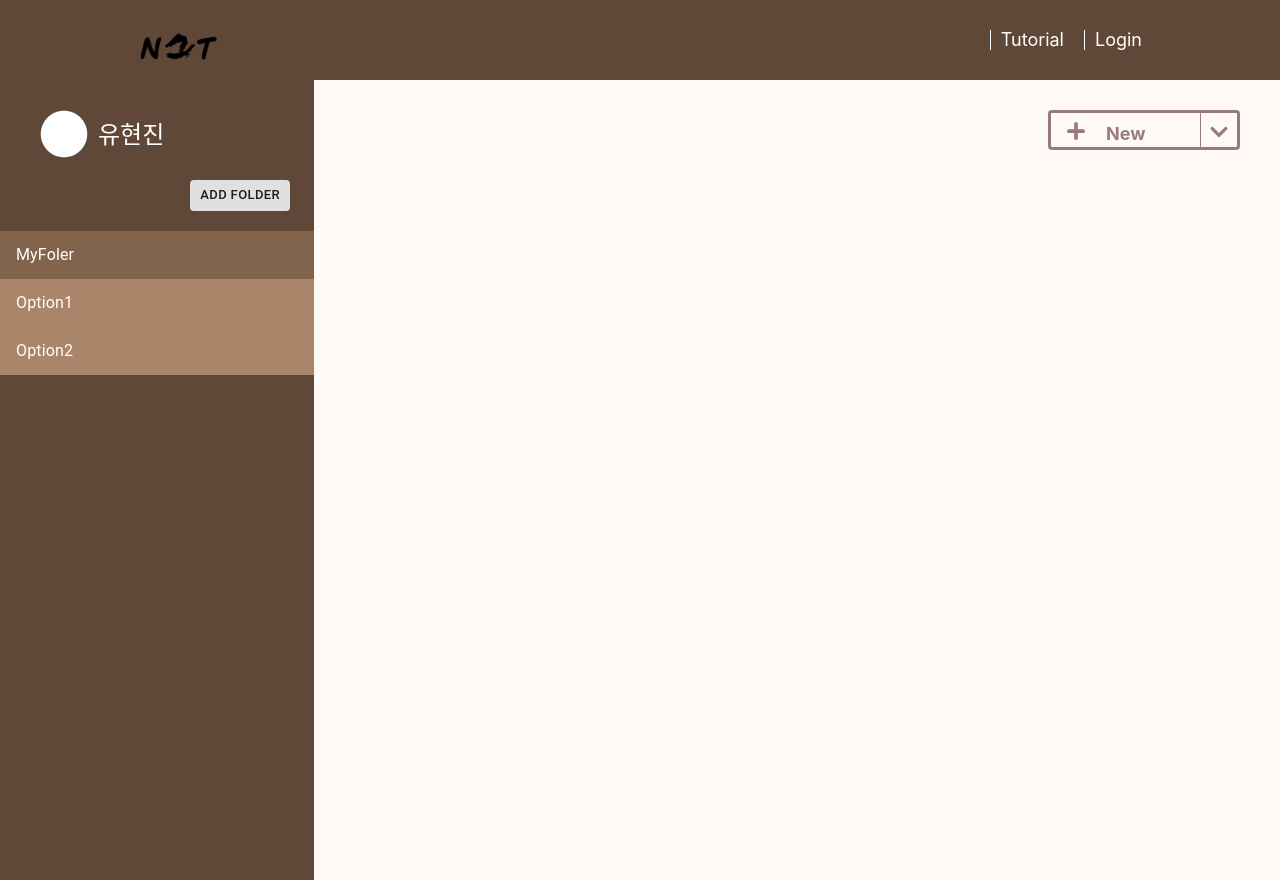
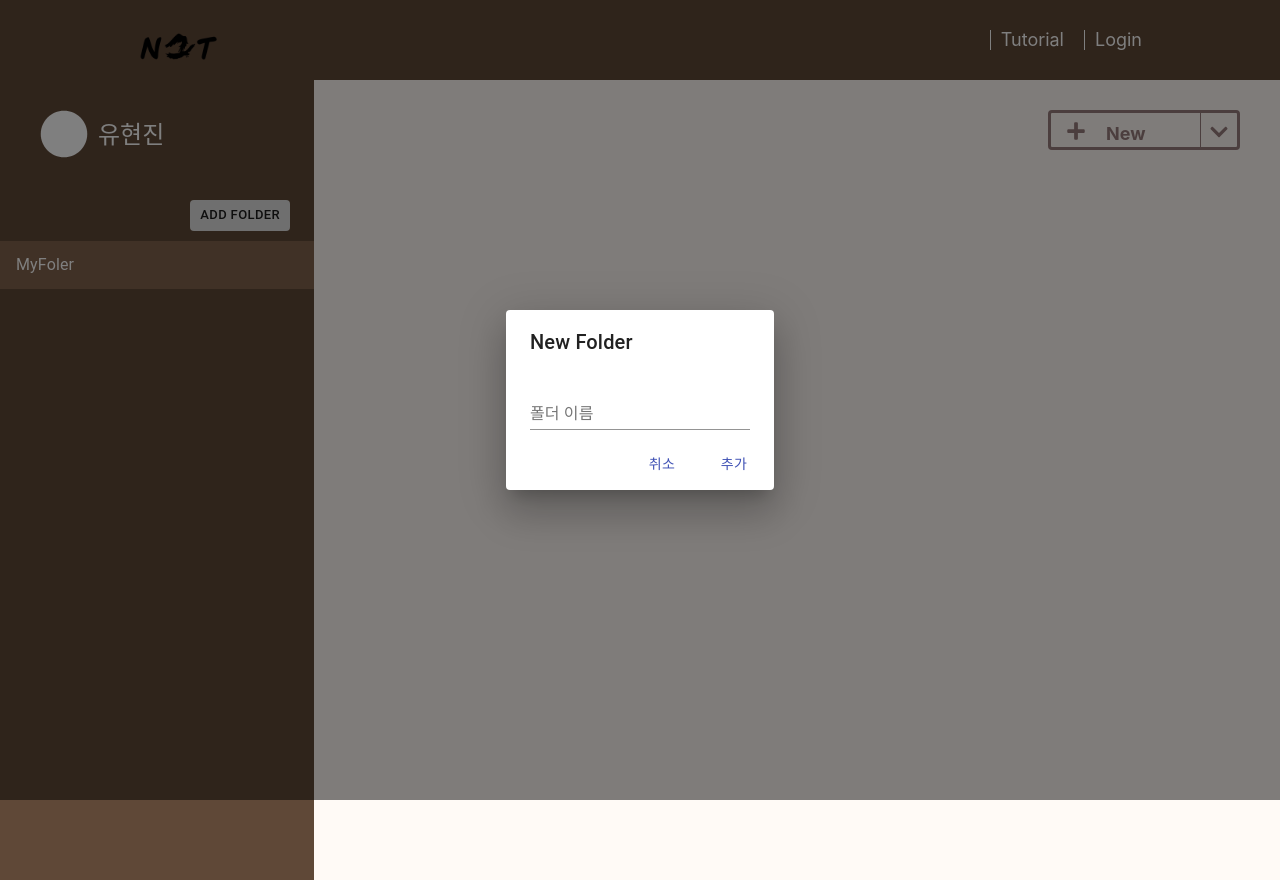
Before and after one commit to sigma-crow/n2t, a React (Create React App) app in the folder FE/: page /note in a window 1280 px wide. Both pictures are taken after a click on the button "ADD FOLDER". Built offline with nearby package versions, Linux system fonts and the light colour scheme; the HTML template or start-up script is replaced by a standard one.

Commit message:
[FE]fix: 사이드바 폴더 생성
 - sidebar 폴더 생성 (및 모달)

```diff
--- a/FE/src/components/sidebar/folderBtn.js
+++ b/FE/src/components/sidebar/folderBtn.js
@@ -1,6 +1,11 @@
-import React from 'react';
+import React, {useState} from 'react';
 import {makeStyles} from '@material-ui/core/styles';
 import Button from '@material-ui/core/Button';
+import Dialog from '@material-ui/core/Dialog';
+import DialogActions from '@material-ui/core/DialogActions';
+import DialogContent from '@material-ui/core/DialogContent';
+import DialogTitle from '@material-ui/core/DialogTitle';
+import TextField from '@material-ui/core/TextField';
 
 const useStyles = makeStyles((theme) => ({
   root: {
@@ -10,15 +15,57 @@ const useStyles = makeStyles((theme) => ({
   },
 }));
 
-const FolderBtn = () => {
+const FolderBtn = (props) => {
   const classes = useStyles();
-
+  const [folder, setFolder] = useState({folderName: ''});
+  const handleChange = (e) => {
+    setFolder({...folder, [e.target.name]: e.target.value});
+  };
+  const addFolder = () => {
+    props.addFolder(folder);
+    handleClose();
+    setFolder({folderName: ''});
+  };
+  const [open, setOpen] = React.useState(false);
+  const handleOpen = () => {
+    setOpen(true);
+  };
+  const handleClose = () => {
+    setOpen(false);
+  };
   return (
-    <div className={classes.root}>
-      <Button size='small' variant='contained' disableElevation>
-        add folder
-      </Button>
-    </div>
+    <>
+      <div className={classes.root}>
+        <Button
+          size='small'
+          variant='contained'
+          disableElevation
+          onClick={handleOpen}
+        >
+          add folder
+        </Button>
+      </div>
+      <Dialog onClose={handleClose} open={open}>
+        <DialogTitle>New Folder</DialogTitle>
+        <DialogContent>
+          <TextField
+            value={folder.folderName}
+            onChange={handleChange}
+            name='folderName'
+            label='폴더 이름'
+            fullWidth
+          />
+        </DialogContent>
+        <DialogActions>
+          <Button autoFocus onClick={handleClose} color='primary'>
+            취소
+          </Button>
+          <Button autoFocus onClick={addFolder} color='primary'>
+            추가
+          </Button>
+        </DialogActions>
+      </Dialog>
+    </>
   );
 };
 
--- a/FE/src/components/sidebar/myfolder/index.js
+++ b/FE/src/components/sidebar/myfolder/index.js
@@ -1,9 +1,10 @@
-import React from 'react';
+import React, {useState} from 'react';
 import {makeStyles} from '@material-ui/core/styles';
 import List from '@material-ui/core/List';
 import ListItem from '@material-ui/core/ListItem';
 import ListItemText from '@material-ui/core/ListItemText';
 import styled, {ThemeProvider} from 'styled-components';
+import FolderBtn from '../folderBtn';
 
 const Container = styled.div`
   width: 100%;
@@ -20,12 +21,25 @@ const Wrapper = styled.div`
   margin-top: 10px;
   color: white;
 `;
-
 const SubWrapper = styled.div`
   width: 100%;
   height: 48px;
   background: #aa856a;
   color: white;
+`;
+
+const ListWrapper = styled.div`
+  width: 100%;
+  height: 48px;
+`;
+const ContentWrapper = styled.div`
+  display: flex;
+  flex-direction: column;
+  width: 100%;
+  height: 400px;
+  margin-top: 10px;
+  align-items: flex-end;
+  background: #5f4837;
 `;
 const useStyles = makeStyles((theme) => ({
   root: {
@@ -36,11 +50,26 @@ const useStyles = makeStyles((theme) => ({
 function ListItemLink(props) {
   return <ListItem button component='a' {...props} />;
 }
-
 const MyFolder = () => {
   const classes = useStyles();
+  const [folders, setFolders] = useState([]);
+
+  const addFolder = (folder) => {
+    setFolders([folder, ...folders]);
+    folder.folderName;
+  };
+
+  const folderList = folders.map((item, id) => (
+    <SubWrapper key={id}>
+      <ListItemLink>
+        <ListItemText>{item.folderName}</ListItemText>
+      </ListItemLink>
+    </SubWrapper>
+  ));
   return (
     <Container>
+      <ContentWrapper>
+        <FolderBtn addFolder={addFolder} />
         <Wrapper>
           <List
             className={classes.root}
@@ -52,28 +81,30 @@ const MyFolder = () => {
             </ListItem>
           </List>
         </Wrapper>
-      <SubWrapper>
+        {/* <SubWrapper> */}
+        <ListWrapper>
+          <List
+            className={classes.root}
+            component='nav'
+            aria-label='secondary mailbox folders'
+          >
+            {folderList}
+          </List>
+        </ListWrapper>
+
+        {/* </SubWrapper> */}
+        {/* <SubWrapper>
         <List
           className={classes.root}
           component='nav'
           aria-label='secondary mailbox folders'
         >
           <ListItemLink href='#simple-list'>
-            <ListItemText primary='Option1' />
+            <ListItemText primary='Folder2' />
           </ListItemLink>
         </List>
-      </SubWrapper>
-      <SubWrapper>
-        <List
-          className={classes.root}
-          component='nav'
-          aria-label='secondary mailbox folders'
-        >
-          <ListItemLink href='#simple-list'>
-            <ListItemText primary='Option2' />
-          </ListItemLink>
-        </List>
-      </SubWrapper>
+      </SubWrapper> */}
+      </ContentWrapper>
     </Container>
   );
 };
--- a/FE/src/components/sidebar/sidebarPresenter.js
+++ b/FE/src/components/sidebar/sidebarPresenter.js
@@ -1,7 +1,6 @@
 import React from 'react';
 import styled from 'styled-components';
 import MyFolder from './myfolder';
-import FolderBtn from './folderBtn';
 import Account from './account';
 
 const ListWrapper = styled.div`
@@ -34,7 +33,6 @@ const SidebarPresenter = () => {
         <Account />
       </Wrapper>
       <ContentWrapper>
-        <FolderBtn />
         <MyFolder />
       </ContentWrapper>
     </ListWrapper>
```
Lines whose indentation alone changed are shown as unchanged.
